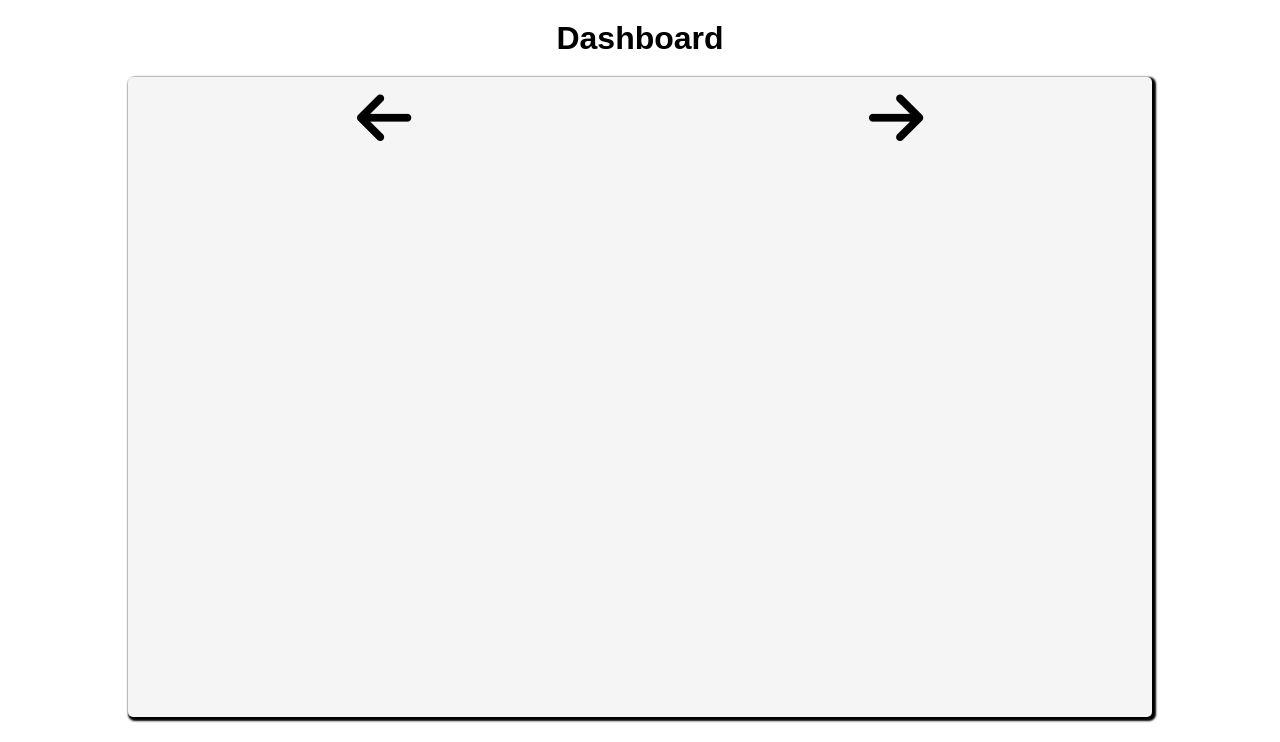
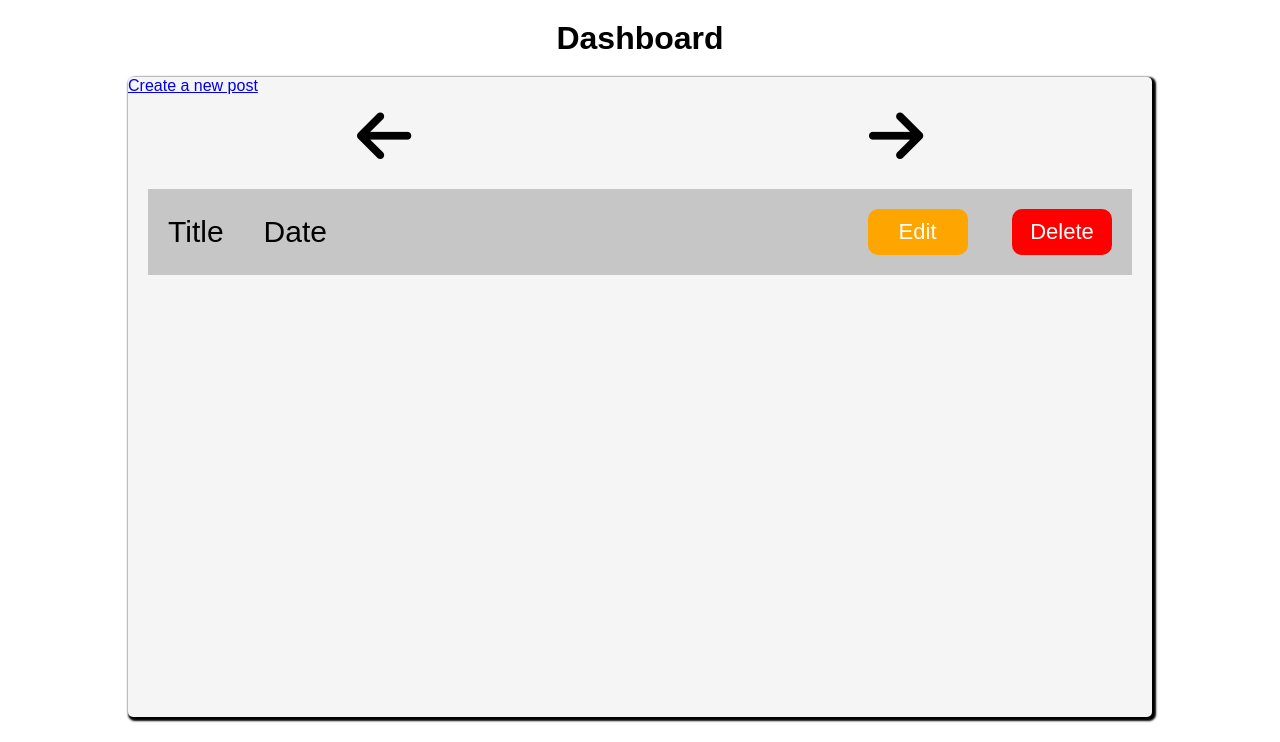
Before and after one commit to RyanAlt222/Scammerica, a PHP site: page /blog-dashboard.php in a window 1280 px wide. Shown: the part 58-800 px from the top of the page. Run offline with PHP 8.4, Linux system fonts and the light colour scheme; some libraries are stand-ins or nearby versions.

Commit message:
Add dashboard

```diff
--- a/blog-dashboard.css
+++ b/blog-dashboard.css
@@ -27,3 +27,41 @@ h1 {
 #directions > button > i:hover{
     color:rgb(57, 169, 63);
 }
+
+/* Card */
+#card {
+    margin-top: 22px;
+    display: flex;
+    flex-direction: row;
+    justify-content: space-between;
+    background-color: rgb(198, 198, 198);
+    margin-left: 20px;
+    margin-right: 20px;
+}
+#card > #card-left {
+    display: flex;
+    flex-direction: row;
+    align-self: center;
+    height: 100%;
+}
+#card > #card-left > p{
+    font-size: 30px;
+    margin: 0px 20px;
+
+}
+#card > #card-right > button{
+    font-size: 22px;
+    padding: 10px;
+    margin: 20px;
+    border: none;
+    width: 100px;
+    border-radius:10px;
+    color:white;
+}
+#edit {
+    background-color: orange;
+}
+
+#delete {
+    background-color: red;
+}
--- a/blog-dashboard.php
+++ b/blog-dashboard.php
@@ -11,9 +11,22 @@
     <?php include "includes/html_files/header.html"; ?>
     <h1>Dashboard</h1>
     <div id="container">
+        <a href="create-post.php">Create a new post</a>
         <div id="directions">
             <button><i class="fa-solid fa-arrow-left"></i></button>
             <button><i class="fa-solid fa-arrow-right"></i></button>
+        </div>
+        <div id="card">
+            <div id="card-left">
+                <p>Title</p>
+                <p>Date</p>
+            </div>
+            <div id="card-right">
+                <button id="edit">Edit</button>
+                <button id="delete">Delete</button>
+            </div>
+
+
         </div>
     </div>
 
--- a/includes/html_files/header.html
+++ b/includes/html_files/header.html
@@ -1,8 +1,10 @@
 <header class="header-container">
     <nav class="navbar">
         <ul class="nav-list">
-            <li><a href="/backend/project1/home.php">Home</a></li>  <!-- Two folders up -->
-            <li><a href="/backend/project1/blogs.php">Blogs</a></li>  <!-- Two folders up -->
+            <li><a href="/scammerica/home.php">Home</a></li>  <!-- Two folders up -->
+            <li><a href="/scammerica/blogs.php">Blogs</a></li>  <!-- Two folders up -->
+            <!--<li><a href="/backend/project1/home.php">Home</a></li>  <!-- Two folders up -->
+           <!--<li><a href="/backend/project1/home.php">Home</a></li>  <!-- Two folders up -->
         </ul>
         <p><a href="sign-in.php">Admin</a></p>
     </nav>
```
Also changed, not shown: create-post.php (added, +20 -0 lines).
